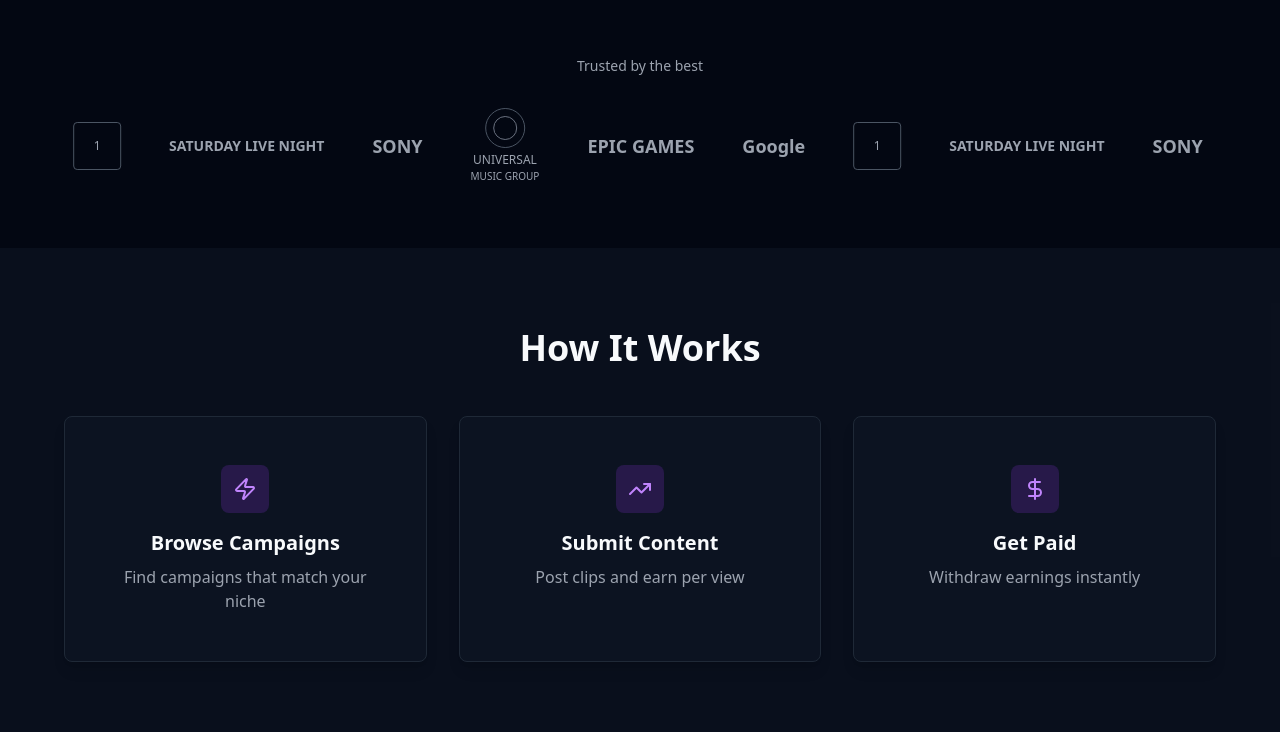
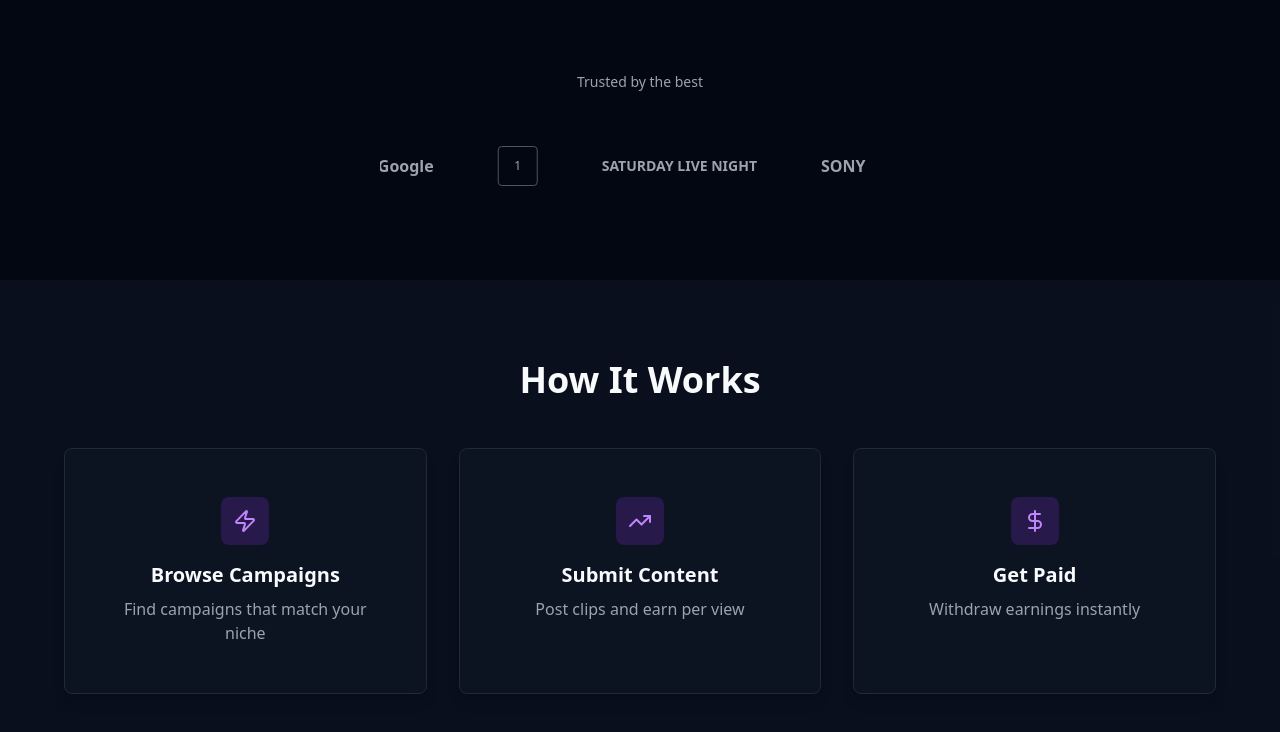
Before and after one commit to Clips-coder/clips, a Next.js app: page / in a window 1280 px wide. Shown: the part 968-1700 px from the top of the page. Built offline with nearby package versions, Linux system fonts and the light colour scheme.

Commit message:
Adjust logo slider: match video slider width, increase spacing, uniform design
Co-authored-by: Cursor <cursoragent@cursor.com>

```diff
--- a/app/page.tsx
+++ b/app/page.tsx
@@ -145,48 +145,48 @@ export default function LandingPage() {
       </section>
 
       {/* Trusted by the best - Logo Slider */}
-      <section className="py-16 px-6 bg-gray-950">
-        <div className="max-w-6xl mx-auto">
-          <h2 className="text-center text-gray-400 text-sm mb-8">Trusted by the best</h2>
-          <div className="w-full overflow-hidden">
-            <div className="flex gap-12 items-center justify-center animate-scroll-logos">
+      <section className="py-20 px-6 bg-gray-950">
+        <div className="w-full flex justify-center">
+          <div className="w-[520px] overflow-hidden">
+            <h2 className="text-center text-gray-400 text-sm mb-10">Trusted by the best</h2>
+            <div className="flex gap-16 items-center animate-scroll-logos">
               {/* Logo 1 */}
-              <div className="flex-shrink-0 text-gray-400 text-lg font-semibold">EPIC GAMES</div>
+              <div className="flex-shrink-0 text-gray-400 text-base font-semibold whitespace-nowrap">EPIC GAMES</div>
 
               {/* Logo 2 */}
-              <div className="flex-shrink-0 text-gray-400 text-lg font-semibold">Google</div>
+              <div className="flex-shrink-0 text-gray-400 text-base font-semibold whitespace-nowrap">Google</div>
 
               {/* Logo 3 */}
-              <div className="flex-shrink-0 w-12 h-12 border border-gray-600 rounded flex items-center justify-center text-gray-400 text-xs">1</div>
+              <div className="flex-shrink-0 w-10 h-10 border border-gray-600 rounded flex items-center justify-center text-gray-400 text-xs">1</div>
 
               {/* Logo 4 */}
-              <div className="flex-shrink-0 text-gray-400 text-sm font-semibold">SATURDAY LIVE NIGHT</div>
+              <div className="flex-shrink-0 text-gray-400 text-sm font-semibold whitespace-nowrap">SATURDAY LIVE NIGHT</div>
 
               {/* Logo 5 */}
-              <div className="flex-shrink-0 text-gray-400 text-lg font-semibold">SONY</div>
+              <div className="flex-shrink-0 text-gray-400 text-base font-semibold whitespace-nowrap">SONY</div>
 
               {/* Logo 6 */}
               <div className="flex-shrink-0 flex flex-col items-center">
-                <div className="w-10 h-10 border border-gray-600 rounded-full flex items-center justify-center mb-1">
-                  <div className="w-6 h-6 border border-gray-500 rounded-full"></div>
+                <div className="w-8 h-8 border border-gray-600 rounded-full flex items-center justify-center mb-1">
+                  <div className="w-5 h-5 border border-gray-500 rounded-full"></div>
                 </div>
-                <div className="text-gray-400 text-xs text-center">
+                <div className="text-gray-400 text-xs text-center whitespace-nowrap">
                   <div>UNIVERSAL</div>
                   <div className="text-[10px]">MUSIC GROUP</div>
                 </div>
               </div>
 
               {/* Duplicate set for seamless scroll */}
-              <div className="flex-shrink-0 text-gray-400 text-lg font-semibold">EPIC GAMES</div>
-              <div className="flex-shrink-0 text-gray-400 text-lg font-semibold">Google</div>
-              <div className="flex-shrink-0 w-12 h-12 border border-gray-600 rounded flex items-center justify-center text-gray-400 text-xs">1</div>
-              <div className="flex-shrink-0 text-gray-400 text-sm font-semibold">SATURDAY LIVE NIGHT</div>
-              <div className="flex-shrink-0 text-gray-400 text-lg font-semibold">SONY</div>
+              <div className="flex-shrink-0 text-gray-400 text-base font-semibold whitespace-nowrap">EPIC GAMES</div>
+              <div className="flex-shrink-0 text-gray-400 text-base font-semibold whitespace-nowrap">Google</div>
+              <div className="flex-shrink-0 w-10 h-10 border border-gray-600 rounded flex items-center justify-center text-gray-400 text-xs">1</div>
+              <div className="flex-shrink-0 text-gray-400 text-sm font-semibold whitespace-nowrap">SATURDAY LIVE NIGHT</div>
+              <div className="flex-shrink-0 text-gray-400 text-base font-semibold whitespace-nowrap">SONY</div>
               <div className="flex-shrink-0 flex flex-col items-center">
-                <div className="w-10 h-10 border border-gray-600 rounded-full flex items-center justify-center mb-1">
-                  <div className="w-6 h-6 border border-gray-500 rounded-full"></div>
+                <div className="w-8 h-8 border border-gray-600 rounded-full flex items-center justify-center mb-1">
+                  <div className="w-5 h-5 border border-gray-500 rounded-full"></div>
                 </div>
-                <div className="text-gray-400 text-xs text-center">
+                <div className="text-gray-400 text-xs text-center whitespace-nowrap">
                   <div>UNIVERSAL</div>
                   <div className="text-[10px]">MUSIC GROUP</div>
                 </div>
```
